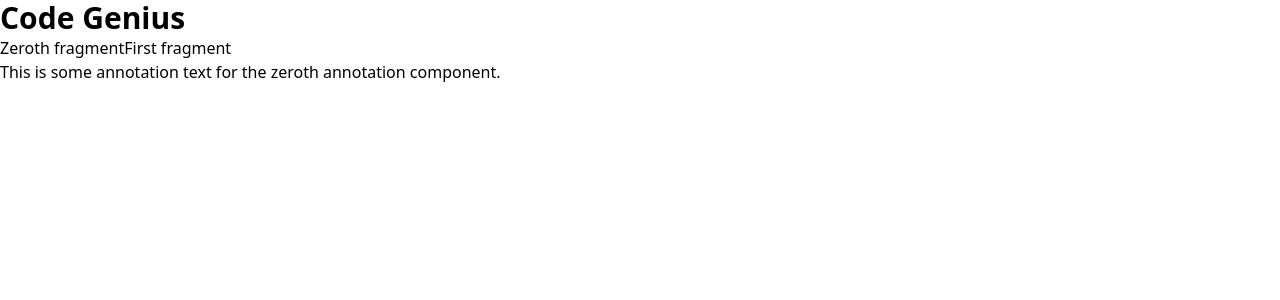
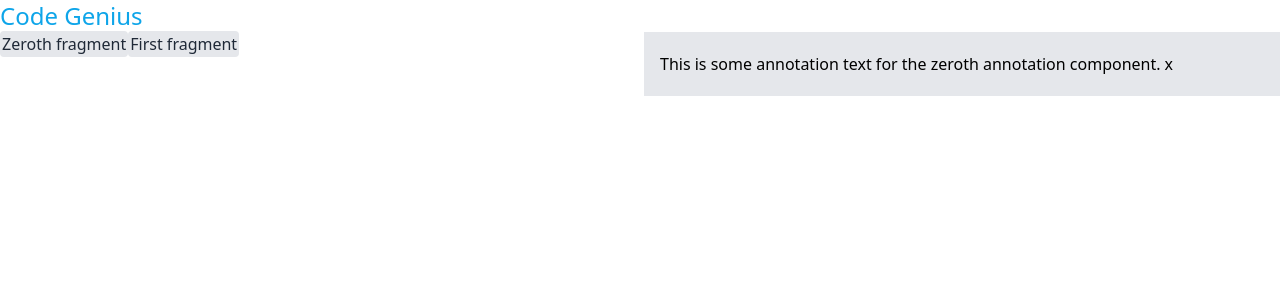
Before and after one commit to bneeland/code-genius, a React (Create React App) app: page / in a window 1280 px wide. Both pictures are taken after a click on the element "Zeroth fragment". Shown: the top 300 px of the page. Built offline with nearby package versions, Linux system fonts and the light colour scheme.

Commit message:
Basic layout and functionality working

```diff
--- a/src/App.js
+++ b/src/App.js
@@ -1,15 +1,48 @@
 import React, {useState} from 'react';
 
+function Fragment(props) {
+  return (
+    <span
+      onClick={props.onClick}
+      className="bg-gray-200 py-0.5 px-0.5 rounded cursor-pointer hover:bg-sky-500 hover:text-white"
+    >
+      {props.text}
+    </span>
+  );
+}
+
+function Annotation(props) {
+  return (
+    <div className="bg-gray-200 p-4">
+      {props.text}
+      <button
+        onClick={props.onClick}
+        className="rounded-full text-black p-1 hover:bg-black hover:text-white"
+      >
+        x
+      </button>
+    </div>
+  )
+}
+
 function App() {
-  const [activeAnnotation, setActiveAnnotation] = useState();
+  const [activeAnnotation, setActiveAnnotation] = useState(null);
 
   return (
-    <div class="container mx-auto">
-      <h1 className="text-3xl font-bold">Code Genius</h1>
-      <span onClick={() => setActiveAnnotation(0)}>Zeroth fragment</span>
-      <span onClick={() => setActiveAnnotation(1)}>First fragment</span>
-      {activeAnnotation === 0 && <div>This is some annotation text for the zeroth annotation component.</div>}
-      {activeAnnotation === 1 && <div>This is text in the first annotation component.</div>}
+    <div>
+      <div className="container mx-auto">
+        <h1 className="text-2xl font-thin text-sky-500">Code Genius</h1>
+        <div className="grid grid-cols-2 gap-2">
+          <div className="text-gray-800">
+            <Fragment text="Zeroth fragment" onClick={() => setActiveAnnotation(0)} />
+            <Fragment text="First fragment" onClick={() => setActiveAnnotation(1)} />
+          </div>
+          {activeAnnotation != null && <div>
+            {activeAnnotation === 0 && <Annotation text="This is some annotation text for the zeroth annotation component." onClick={() => setActiveAnnotation(null)} />}
+            {activeAnnotation === 1 && <Annotation text="This is text in the first annotation component." onClick={() => setActiveAnnotation(null)} />}
+          </div>}
+        </div>
+      </div>
     </div>
   );
 }
```
Also changed, not shown: src/x.svg (added).
